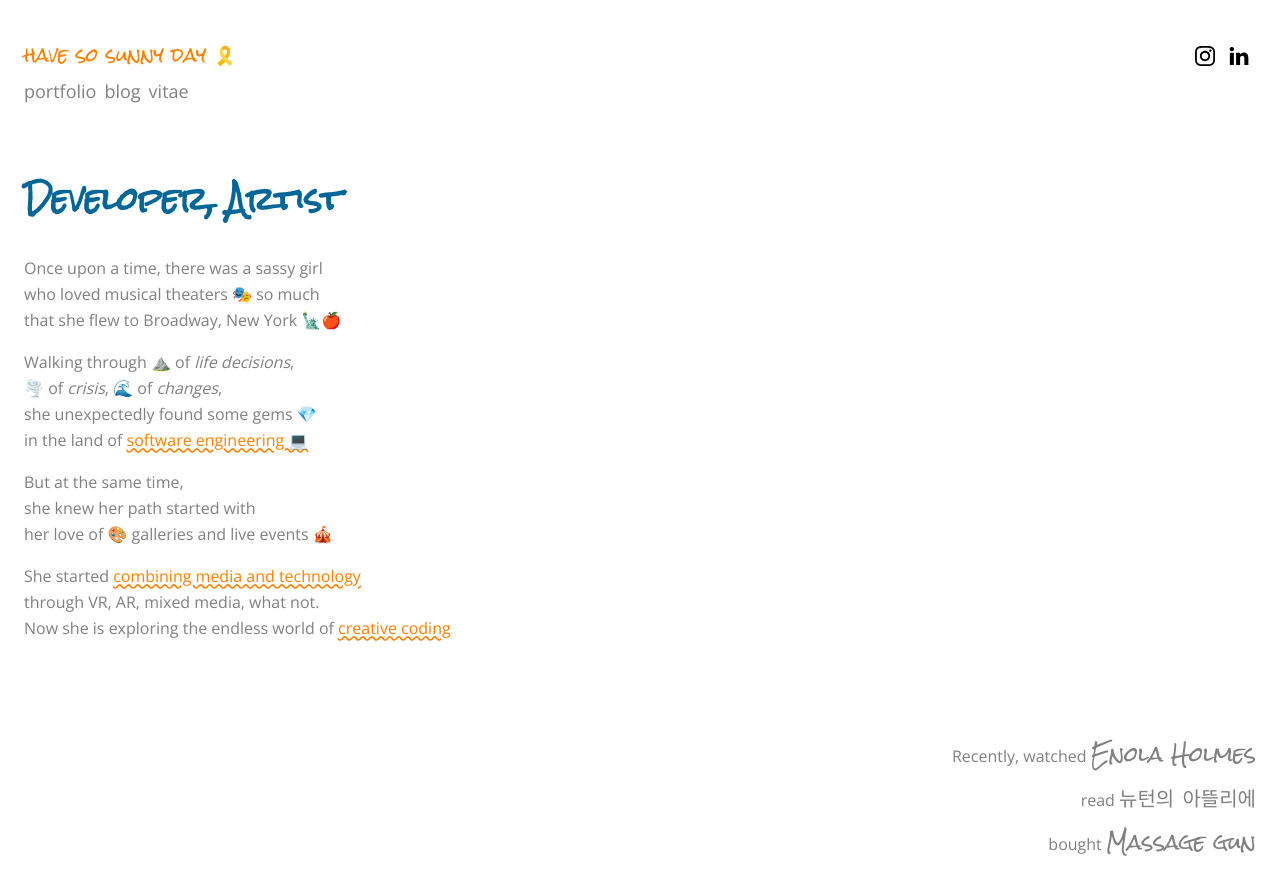
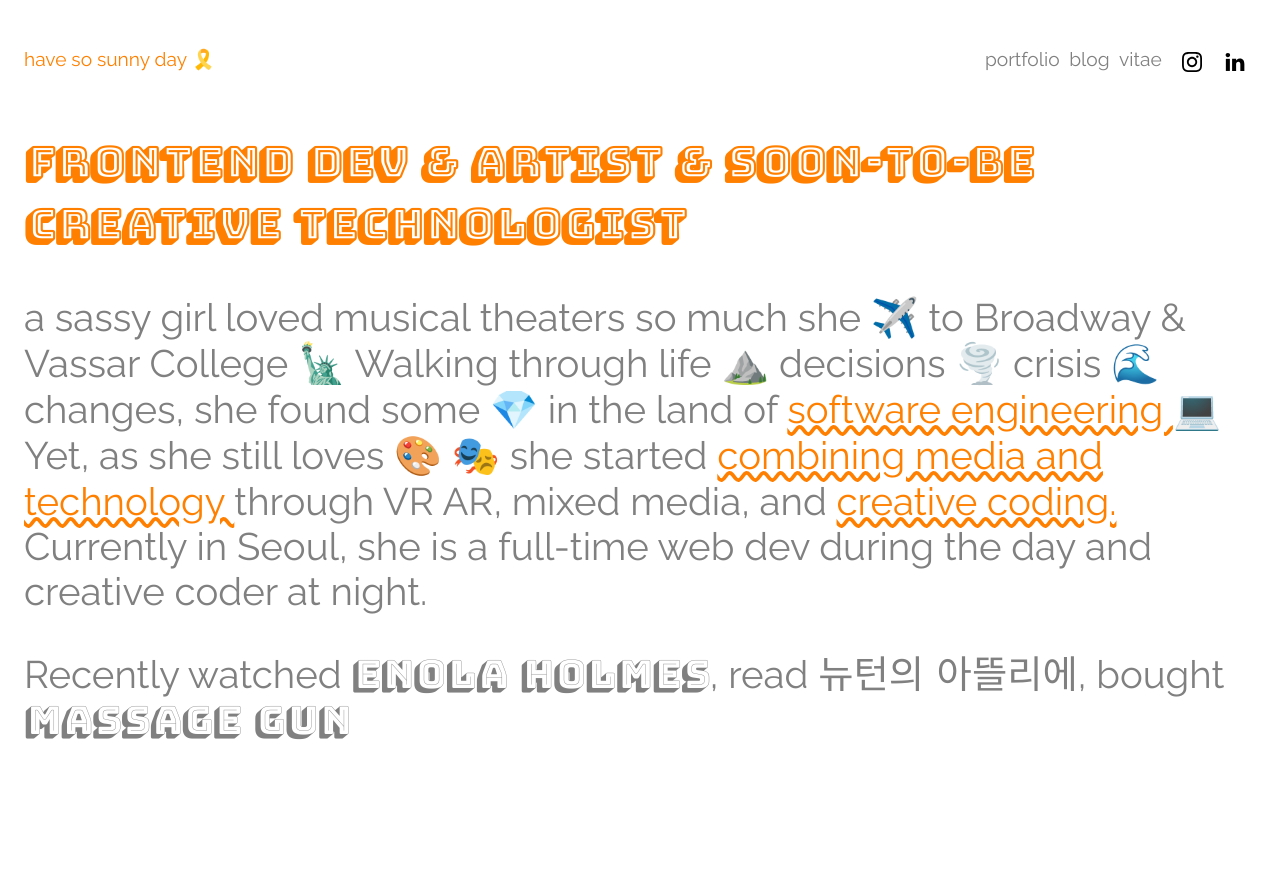
Before and after one commit to sosunnyproject/gatsbyTest, a Gatsby site in the folder hello-world/: page / in a window 1280 px wide. After the commit the page ends 800 px from the top, so only its background shows below. Built offline with nearby package versions, Linux system fonts and the light colour scheme; Gatsby itself is replaced by a stand-in of ours.

Commit message:
'css-font-changes'

```diff
--- a/hello-world/package.json
+++ b/hello-world/package.json
@@ -25,6 +25,8 @@
     "gatsby-transformer-remark": "^2.8.37",
     "react": "^16.12.0",
     "react-dom": "^16.12.0",
+    "typeface-bangers": "0.0.72",
+    "typeface-bungee-shade": "0.0.71",
     "typeface-lato": "0.0.75",
     "typeface-merienda": "0.0.71",
     "typeface-montserrat": "0.0.75",
--- a/hello-world/src/components/container.module.css
+++ b/hello-world/src/components/container.module.css
@@ -6,30 +6,32 @@
 rather than plain CSS. */
 
 .container {
-  margin: 1rem 1rem;
+  margin: 1em 1em;
 }
 
 h1{
-  font-family: 'Rock Salt', cursive;
-  color: rgb(0, 102, 153);
-  font-size: 30px;
+  font-family: 'raleway';
+  color: rgb(255,128,0); /* rgb(0, 102, 153); */
+  font-size: 1.2em;
   font-weight: 800;
 }
 
 h2 {
-  font-family: 'open sans';
+  font-family: 'raleway';
   color: rgb(255,128,0);
-  font-size: 24px;
+  font-size: 2.4em;
   font-weight: 800;
 }
 
 h3 {
-  font-family: 'open sans';
-  color: rgb(0, 102, 153);
-  font-size: 20px;
+  font-family: 'raleway';
+  color: rgb(255,128,0);
+  font-size: 2.0em;
   font-weight: 800;
 }
-
+h4{
+  font-family: 'raleway';
+}
 p {
   font-family: "open sans";
   font-size: 14px;
@@ -37,7 +39,7 @@
 }
 
 .innerLayout {
-  margin: 0 10rem;
+  margin: 0 1.0em;
 }
 
 p a:link {
--- a/hello-world/src/components/header.jsx
+++ b/hello-world/src/components/header.jsx
@@ -8,21 +8,23 @@
 import "typeface-rock-salt"
 import "typeface-roboto"
 import "typeface-open-sans"
+import "typeface-raleway"
+import "typeface-bungee-shade"
+import "typeface-bangers"
 
 export default function Header() {
   return <div className={headerStyles.headerContainer}>
-    <div className={headerStyles.logoContainer}>
-      <Link to="/" className={headerStyles.logoText}>have so sunny day 🎗️</Link>
-      <div className={headerStyles.logos}>
-        <a target="_blank" rel="noreferrer" href={"https://www.instagram.com/sosunnyproject"}  ><img src={instagramSVG} alt="instagram" width="20px" height="auto"/></a>
-        <a target="_blank" rel="noreferrer" href={"https://www.linkedin.com/in/sosunpark"}  ><img src={linkedinSVG} alt="linkedin" width="20px" height="auto"/></a>
+    <div className={headerStyles.logoText} >
+      <Link to="/">have so sunny day 🎗️</Link>
+    </div>
+    <div className={headerStyles.navContainer}>
+      <Link to="/portfolio/" className={headerStyles.navText}>portfolio</Link>
+      <Link to="/blog/" className={headerStyles.navText}>blog</Link>
+      <Link to="/vitae/" className={headerStyles.navText}>vitae</Link>
+      <div className={headerStyles.socialContainer}>
+          <a target="_blank" rel="noreferrer" href={"https://www.instagram.com/sosunnyproject"}  ><img src={instagramSVG} alt="instagram" width="20px" height="auto"/></a>
+          <a target="_blank" rel="noreferrer" href={"https://www.linkedin.com/in/sosunpark"}  ><img src={linkedinSVG} alt="linkedin" width="20px" height="auto"/></a>
       </div>
-    </div>
-
-    <div className={headerStyles.navContainer}>
-    <Link to="/portfolio/" className={headerStyles.navText}>portfolio</Link>
-    <Link to="/blog/" className={headerStyles.navText}>blog</Link>
-    <Link to="/vitae/" className={headerStyles.navText}>vitae</Link>
     </div>
   </div>
 }
--- a/hello-world/src/components/header.module.css
+++ b/hello-world/src/components/header.module.css
@@ -1,46 +1,51 @@
 .headerContainer {
-  padding: 30px 0;
-
+  padding: 2.0em 0;
+  display: flex;
+  font-family:'raleway';
 }
 
-.logoContainer {
-  display: flex;
-  justify-content: space-between;
-  /* align-items: center; */
-  line-height: 18px;
-  font-family: 'Rock Salt', cursive;
+.logoText{
+  display: inline-block;
+  flex: 1;
+  font-size: 1.2em;
+  color:rgb(255,128,0);
 }
-
-.logos{
-  display: flex;
-  align-items: center;
+.logoText a:link{
+  text-decoration: none;
+  color:rgb(255,128,0);
 }
-.logoText{
-  font-size: 18px;
+.logoText a:visited{
   color:rgb(255,128,0);
   text-decoration: none;
 }
-.logos img{
-  padding: 0 7px;
-}
 
 .navContainer {
-  padding: 10px 0;
-  /* border-bottom: 1px solid lightgray; */
-  font-family: "open sans";
+  display: inline-block;
+  justify-content: flex-end;
 }
 
 .navText{
-  font-size: 18px;
+  font-size: 1.2em;
   color: gray;
-  margin-right: 0.5rem;
+  margin-right: 0.5em;
   text-decoration: none;
 }
 
 .navContainer [aria-current] {
-    box-shadow: 0 -6px rgba(0, 102, 153, 0.5) inset;  /* #7A6629 */
+    text-decoration: underline wavy;
+    text-decoration-color: rgb(255,128,0);
+
+    /* box-shadow: 0 -6px rgba(0, 102, 153, 0.5) inset;  #7A6629 */
 }
 
+.socialContainer{
+  display: inline-flex;
+  align-items: center;
+}
+.socialContainer img{
+  padding: 0 0.7em;
+  vertical-align: middle;
+}
 /*
 RGB 242, 102, 113 #F26671
 RGB 137, 209, 217 #89D1D9
--- a/hello-world/src/pages/index.jsx
+++ b/hello-world/src/pages/index.jsx
@@ -5,57 +5,34 @@
 import '../styles/global.css';
 import logo from "../images/sosunny_logo.png"
 import "typeface-open-sans"
+import "typeface-raleway"
+import "typeface-merienda"
+import "typeface-montserrat"
+import "typeface-roboto"
+import "typeface-bungee-shade"
+import "typeface-bangers"
 
 export default function Home({ data }) {
   return (
   <Container >
     <Header />
+
     <div id='index'>
-    <h1>Developer, Artist
-    </h1>
-
-    {/* <p>I <a target="_blank" rel="noreferrer" href="https://www.instagram.com/sosunnyproject">make visual artworks</a> with creative coding tools like p5js, ml5js, processing, kinect, arduino, leap motion, and etc.
-      Since 2015, I dabbled into VR, AR, mixed media, and programming in the attempt of combining art/media and technology.
-      This summer, I had a group exhibition with Interactive Art Lab colleagues in Seoul.</p>
-
-    <p>Currently, I am working as a full-time frontend web developer at OTA compnay
-      that aims digital disruption in travel industry, heavily using React framework.</p> */}
-
-    {/* <p>
-    🎭 musical theaters, live events, art performances <br />
-    🗽🍎 <a target="_blank" href="https://www.vassar.edu/" rel="noreferrer">vassar college theatre media studies </a> & new york city <br />
-    ⛰️🌪️🌊 endless journey of finding myself <br />
-    💻💎 software engineering, web developer <br />
-    🎨 art + tech, creative coding, creative technologist<br />
-    </p> */}
+    <h1>FrontEnd Dev & Artist & soon-to-be Creative Technologist </h1>
 
     <p>
-    Once upon a time, there was a sassy girl <br />
-    who loved musical theaters 🎭 so much <br />
-    that she flew to Broadway, New York 🗽🍎
-    </p>
-    <p>
-    Walking through ⛰️ of <em>life decisions</em>,   <br />
-    🌪️ of <em>crisis</em>, 🌊 of <em>changes</em>, <br />
-    she unexpectedly found some gems 💎 <br />
-    in the land of <Link to="/blog">software engineering 💻</Link>
-    </p>
-    <p>
-    But at the same time, <br />
-    she knew her path started with <br />
-    her love of 🎨 galleries and live events 🎪
-    </p>
-    <p>
-    She started <Link to="/portfolio">combining media and technology</Link> <br />
-    through VR, AR, mixed media, what not. <br />
-    Now she is exploring the endless world of <a target="_blank" rel="noreferrer" href="https://www.instagram.com/sosunnyproject">creative coding</a>
+    a sassy girl loved musical theaters so much she ✈️ to Broadway & Vassar College 🗽
+    Walking through life ⛰️ decisions 🌪️ crisis 🌊 changes, she found some 💎
+    in the land of <Link to="/blog">software engineering </Link> 💻
+    Yet, as she still loves 🎨 🎭 she started <Link to="/portfolio"> combining media and technology </Link>
+    through VR AR, mixed media, and <a target="_blank" rel="noreferrer" href="https://www.instagram.com/sosunnyproject">creative coding. </a>
+     Currently in Seoul, she is a full-time web dev during the day and creative coder at night.
     </p>
 
-    <div id="indexBottom">
-    <p>Recently, watched <span class="highlightSpan">Enola Holmes</span></p>
-    <p>read <span class="highlightSpan">뉴턴의 아뜰리에</span></p>
-    <p>bought <span class="highlightSpan">Massage gun</span></p>
-    </div>
+    <p id="indexBottom">
+      Recently watched <span class="highlightSpan">Enola Holmes </span>,
+    read <span class="highlightSpan">뉴턴의 아뜰리에 </span>
+    , bought <span class="highlightSpan">Massage gun</span></p>
 
     </div>
   </Container>
--- a/hello-world/src/styles/global.css
+++ b/hello-world/src/styles/global.css
@@ -3,19 +3,21 @@
 }
 
 #index p{
-    font-size: 16px;
-    line-height: 26px;
+    font-size: 2.4em;
+    line-height: normal;
     color: gray;
-    font-family: "open sans";
+    font-family: "raleway";
+    margin-bottom: 0.5em;
 }
-
-#indexBottom {
-    margin-top: 100px;
-    text-align: right;
+#index h1 {
+    font-size: 2.6em;
+    margin-bottom: 0;
+    font-family: 'bungee shade';
+    line-height: 1.5;
 }
 
 .highlightSpan {
    display: inline-block;
-   font-size: 20px;
-   font-family: "Rock Salt", cursive;
+   font-family:  'bungee shade';
+   line-height: 1.2;
 }
```
Also changed, not shown: 1 other file.
